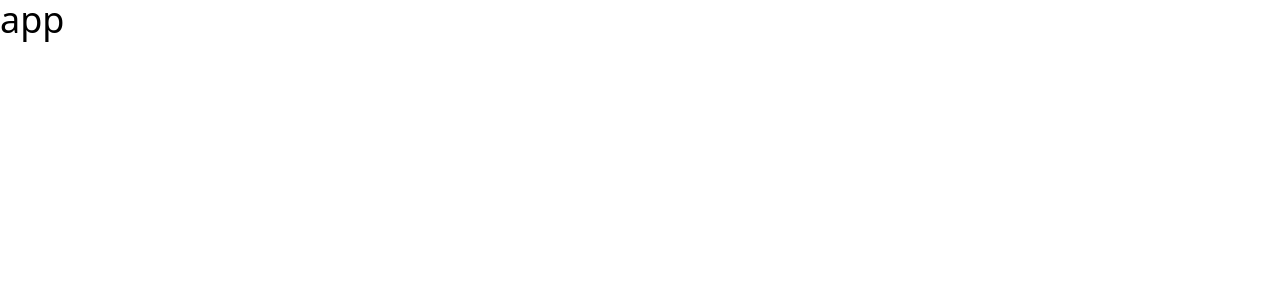
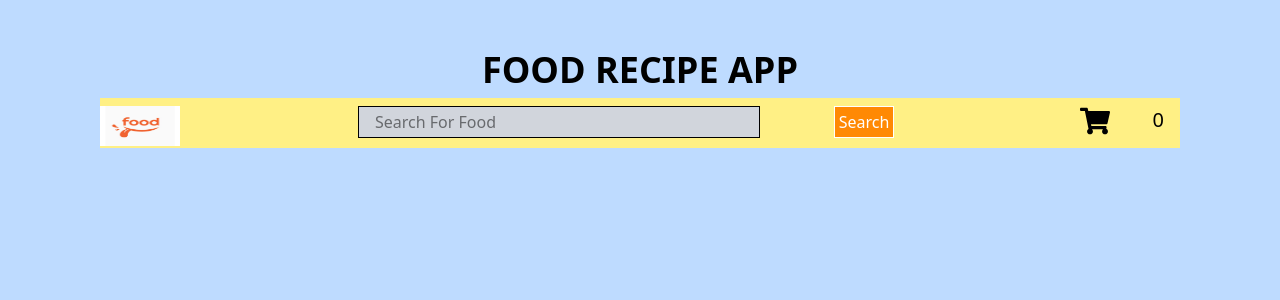
Before and after one commit to saritadipa34/food-recipe-app, a React (Vite) app: page / in a window 1280 px wide. Shown: the top 300 px of the page. Built offline with nearby package versions, Linux system fonts and the light colour scheme.

Commit message:
Header is created partially

```diff
--- a/package.json
+++ b/package.json
@@ -13,6 +13,7 @@
     "@tailwindcss/vite": "^4.0.17",
     "react": "^19.0.0",
     "react-dom": "^19.0.0",
+    "react-icons": "^5.5.0",
     "tailwindcss": "^4.0.17"
   },
   "devDependencies": {
--- a/src/App.jsx
+++ b/src/App.jsx
@@ -1,8 +1,10 @@
+import Header from "./components/Header";
 
 const App=()=>{
   return(
-    <div className="text-4xl">
-      app
+    <div className="min-h-screen px-[100px] py-[50px] w-screen bg-blue-200">
+      <h1 className="text-center font-bold text-4xl mb-2">FOOD RECIPE APP</h1>
+      <Header />
     </div>
   )
 }
--- /dev/null
+++ b/src/components/Button.jsx
@@ -0,0 +1,9 @@
+
+const Button=()=>{
+    return(
+        <button className="border bg-orange-400  text-white cursor-pointer h-8 w-[60px]">
+            Search
+        </button>
+    )
+}
+export default Button;
--- /dev/null
+++ b/src/components/Header.jsx
@@ -0,0 +1,21 @@
+import { FaShoppingCart } from "react-icons/fa";
+import Button from "./Button";
+import InputBox from "./InputBox";
+
+const Header=()=>{
+    return(
+        <div className="w-full text-right bg-yellow-200 pr-2 h-[50px] py-2 flex justify-between">
+<img className="h-10 w-20" src="/logo.png" alt="logo" />
+
+<div className="flex w-1/2 justify-between text-center">
+    <InputBox />
+    <Button />
+</div>
+    <div className="w-[100px] flex justify-between px-2">
+    <FaShoppingCart fontSize={30} />
+    <h1 className="text-xl">0</h1>
+    </div>
+</div>
+    )
+}
+export default Header;
--- /dev/null
+++ b/src/components/InputBox.jsx
@@ -0,0 +1,7 @@
+
+const InputBox=()=>{
+    return(
+        <input className="h-8 w-3/4 border bg-gray-300 px-4" maxLength={35} placeholder="Search For Food" type="text" name="input" id="input" />
+    )
+}
+export default InputBox;
```
Also changed, not shown: public/logo.png (added), 1 other file (tests, documents, lock files or other folders).
